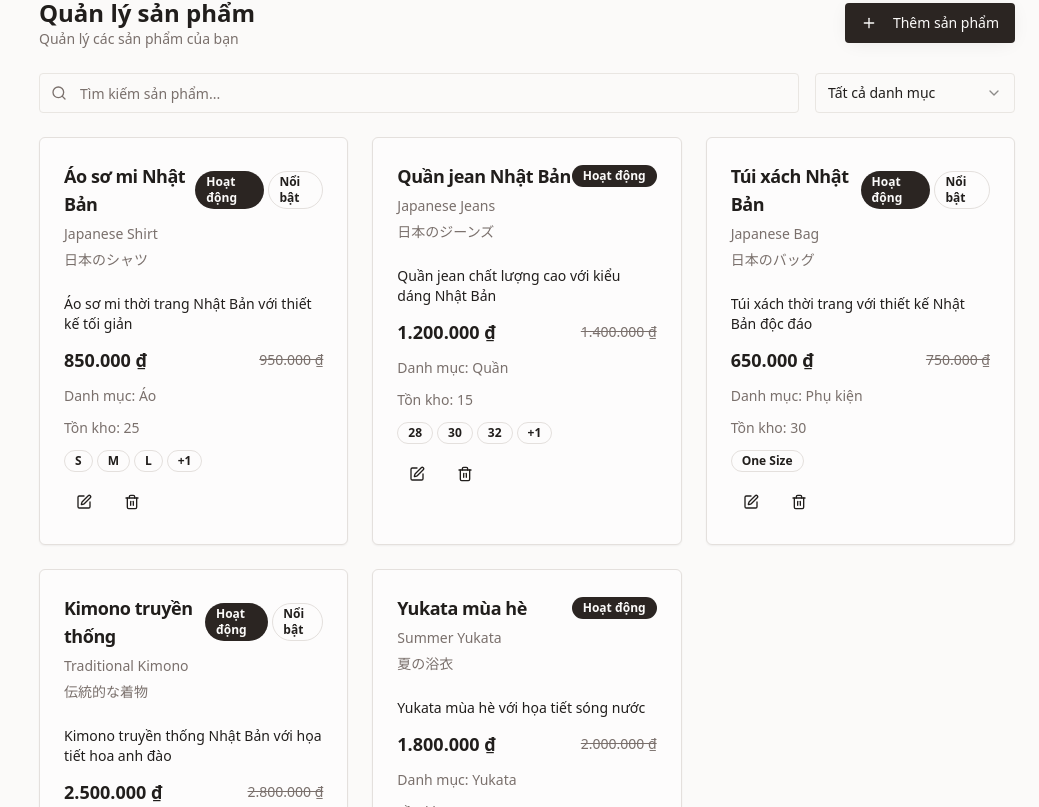
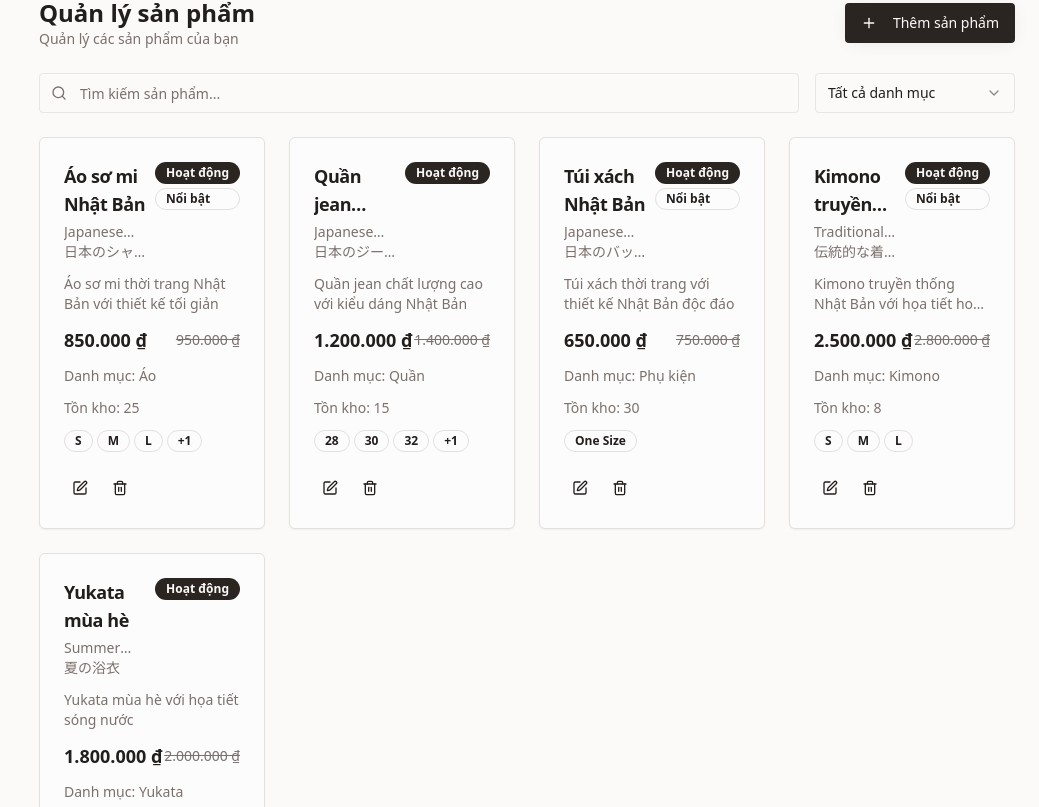
Before and after one commit to trahoangdev/koshiro-fashion, a React (Vite) app: page /admin/products in a window 1280 px wide. Shown: the part 573-1380 px from the top of the page, without its empty margins (241-1280 px from the left). Built offline with nearby package versions, Linux system fonts and the light colour scheme; sample sign-in values are in the browser's storage.

Commit message:
Improve UI consistency and layout across admin pages

```diff
--- a/src/pages/AdminCategories.tsx
+++ b/src/pages/AdminCategories.tsx
@@ -3,7 +3,8 @@ import {
   Plus,
   Edit,
   Trash2,
-  Search
+  Search,
+  Tag
 } from "lucide-react";
 import { Button } from "@/components/ui/button";
 import { Card, CardContent, CardHeader, CardTitle } from "@/components/ui/card";
@@ -242,8 +243,7 @@ export default function AdminCategories() {
         </div>
 
         {/* Search and Filters */}
-        {/* Search and Filters */}
-        <div className="mb-6">
+        <div className="space-y-4">
           <div className="relative">
             <Search className="absolute left-3 top-1/2 transform -translate-y-1/2 text-muted-foreground h-4 w-4" />
             <Input
@@ -256,40 +256,46 @@ export default function AdminCategories() {
         </div>
 
         {/* Categories Grid */}
-        <div className="grid grid-cols-1 md:grid-cols-2 lg:grid-cols-3 gap-6">
+        <div className="grid grid-cols-1 md:grid-cols-2 lg:grid-cols-3 xl:grid-cols-4 gap-6">
           {filteredCategories.map((category) => (
             <Card key={category.id}>
-              <CardHeader>
-                <div className="flex items-center justify-between">
-                  <CardTitle className="text-lg">{category.name}</CardTitle>
-                  <Badge variant={category.isActive ? "default" : "secondary"}>
+              <CardHeader className="pb-3">
+                <div className="flex items-start justify-between">
+                  <div className="flex-1 min-w-0">
+                    <CardTitle className="text-lg line-clamp-2 mb-1">{category.name}</CardTitle>
+                    {category.nameEn && (
+                      <p className="text-sm text-muted-foreground line-clamp-1">{category.nameEn}</p>
+                    )}
+                    {category.nameJa && (
+                      <p className="text-sm text-muted-foreground line-clamp-1">{category.nameJa}</p>
+                    )}
+                  </div>
+                  <Badge variant={category.isActive ? "default" : "secondary"} className="text-xs ml-2">
                     {category.isActive ? t.active : t.inactive}
                   </Badge>
                 </div>
-                {category.nameEn && (
-                  <p className="text-sm text-muted-foreground">{category.nameEn}</p>
-                )}
-                {category.nameJa && (
-                  <p className="text-sm text-muted-foreground">{category.nameJa}</p>
-                )}
               </CardHeader>
-              <CardContent>
-                <p className="text-sm mb-4">{category.description}</p>
-                <div className="flex items-center justify-between">
+              <CardContent className="pt-0">
+                <div className="space-y-3">
+                  <p className="text-sm line-clamp-2 text-muted-foreground">{category.description}</p>
+
                   <div className="text-sm text-muted-foreground">
-                    {t.productCount}: {category.productCount}
+                    {t.productCount}: <span className="font-medium">{category.productCount}</span>
                   </div>
+
+                  <div className="flex items-center justify-between pt-2">
                     <div className="flex items-center gap-2">
                       <Button
                         variant="ghost"
                         size="sm"
                         onClick={() => openEditDialog(category)}
+                        className="h-8 w-8 p-0"
                       >
                         <Edit className="h-4 w-4" />
                       </Button>
                       <AlertDialog>
                         <AlertDialogTrigger asChild>
-                        <Button variant="ghost" size="sm">
+                          <Button variant="ghost" size="sm" className="h-8 w-8 p-0">
                             <Trash2 className="h-4 w-4" />
                           </Button>
                         </AlertDialogTrigger>
@@ -312,15 +318,24 @@ export default function AdminCategories() {
                       </AlertDialog>
                     </div>
                   </div>
+                </div>
               </CardContent>
             </Card>
           ))}
         </div>
 
         {filteredCategories.length === 0 && (
-          <div className="text-center py-12">
-            <p className="text-muted-foreground">{t.noCategories}</p>
-          </div>
+          <Card>
+            <CardContent className="text-center py-12">
+              <Tag className="h-12 w-12 text-muted-foreground mx-auto mb-4" />
+              <p className="text-muted-foreground text-lg font-medium">{t.noCategories}</p>
+              <p className="text-muted-foreground text-sm mt-2">
+                {searchTerm
+                  ? "Try adjusting your search criteria"
+                  : "Get started by adding your first category"}
+              </p>
+            </CardContent>
+          </Card>
         )}
 
         {/* Edit Dialog */}
--- a/src/pages/AdminDashboard.tsx
+++ b/src/pages/AdminDashboard.tsx
@@ -37,6 +37,8 @@ export default function AdminDashboard() {
 
   const translations = {
     en: {
+      title: "Dashboard",
+      subtitle: "Overview of your business",
       totalOrders: "Total Orders",
       products: "Products",
       users: "Users",
@@ -51,6 +53,8 @@ export default function AdminDashboard() {
       completed: "Completed"
     },
     vi: {
+      title: "Bảng điều khiển",
+      subtitle: "Tổng quan về doanh nghiệp của bạn",
       totalOrders: "Tổng đơn hàng",
       products: "Sản phẩm",
       users: "Người dùng",
@@ -65,6 +69,8 @@ export default function AdminDashboard() {
       completed: "Hoàn thành"
     },
     ja: {
+      title: "ダッシュボード",
+      subtitle: "ビジネスの概要",
       totalOrders: "総注文数",
       products: "商品",
       users: "ユーザー",
@@ -112,6 +118,14 @@ export default function AdminDashboard() {
   return (
     <AdminLayout>
       <div className="space-y-6">
+        {/* Header */}
+        <div className="flex items-center justify-between">
+          <div>
+            <h1 className="text-2xl font-bold">{t.title}</h1>
+            <p className="text-sm text-muted-foreground">{t.subtitle}</p>
+          </div>
+        </div>
+
         {/* Stats Grid */}
         <div className="grid grid-cols-1 md:grid-cols-2 lg:grid-cols-4 gap-6">
           <Card>
--- a/src/pages/AdminProducts.tsx
+++ b/src/pages/AdminProducts.tsx
@@ -3,7 +3,8 @@ import {
   Plus,
   Edit,
   Trash2,
-  Search
+  Search,
+  Package
 } from "lucide-react";
 import { Button } from "@/components/ui/button";
 import { Card, CardContent, CardHeader, CardTitle } from "@/components/ui/card";
@@ -330,8 +331,7 @@ export default function AdminProducts() {
         </div>
 
         {/* Search and Filters */}
-        {/* Search and Filters */}
-        <div className="mb-6 space-y-4">
+        <div className="space-y-4">
           <div className="flex flex-col md:flex-row gap-4">
             <div className="relative flex-1">
               <Search className="absolute left-3 top-1/2 transform -translate-y-1/2 text-muted-foreground h-4 w-4" />
@@ -359,31 +359,33 @@ export default function AdminProducts() {
         </div>
 
         {/* Products Grid */}
-        <div className="grid grid-cols-1 md:grid-cols-2 lg:grid-cols-3 gap-6">
+        <div className="grid grid-cols-1 md:grid-cols-2 lg:grid-cols-3 xl:grid-cols-4 gap-6">
           {filteredProducts.map((product) => (
             <Card key={product.id}>
-              <CardHeader>
-                <div className="flex items-center justify-between">
-                  <CardTitle className="text-lg line-clamp-2">{product.name}</CardTitle>
-                  <div className="flex gap-1">
-                    <Badge variant={product.isActive ? "default" : "secondary"}>
+              <CardHeader className="pb-3">
+                <div className="flex items-start justify-between">
+                  <div className="flex-1 min-w-0">
+                    <CardTitle className="text-lg line-clamp-2 mb-1">{product.name}</CardTitle>
+                    {product.nameEn && (
+                      <p className="text-sm text-muted-foreground line-clamp-1">{product.nameEn}</p>
+                    )}
+                    {product.nameJa && (
+                      <p className="text-sm text-muted-foreground line-clamp-1">{product.nameJa}</p>
+                    )}
+                  </div>
+                  <div className="flex flex-col gap-1 ml-2">
+                    <Badge variant={product.isActive ? "default" : "secondary"} className="text-xs">
                       {product.isActive ? t.active : t.inactive}
                     </Badge>
                     {product.isFeatured && (
-                      <Badge variant="outline">{t.featured}</Badge>
+                      <Badge variant="outline" className="text-xs">{t.featured}</Badge>
                     )}
                   </div>
                 </div>
-                {product.nameEn && (
-                  <p className="text-sm text-muted-foreground">{product.nameEn}</p>
-                )}
-                {product.nameJa && (
-                  <p className="text-sm text-muted-foreground">{product.nameJa}</p>
-                )}
               </CardHeader>
-              <CardContent>
+              <CardContent className="pt-0">
                 <div className="space-y-3">
-                  <p className="text-sm line-clamp-2">{product.description}</p>
+                  <p className="text-sm line-clamp-2 text-muted-foreground">{product.description}</p>
 
                   <div className="flex items-center justify-between">
                     <span className="font-bold text-lg">{formatCurrencyForDisplay(product.price)}</span>
@@ -395,11 +397,11 @@ export default function AdminProducts() {
                   </div>
 
                   <div className="text-sm text-muted-foreground">
-                    {t.category}: {product.category?.name || "N/A"}
+                    {t.category}: <span className="font-medium">{product.category?.name || "N/A"}</span>
                   </div>
 
                   <div className="text-sm text-muted-foreground">
-                    {t.stock}: {product.stock}
+                    {t.stock}: <span className="font-medium">{product.stock}</span>
                   </div>
 
                   <div className="flex flex-wrap gap-1">
@@ -415,18 +417,19 @@ export default function AdminProducts() {
                     )}
                   </div>
 
-                  <div className="flex items-center justify-between">
+                  <div className="flex items-center justify-between pt-2">
                     <div className="flex items-center gap-2">
                       <Button
                         variant="ghost"
                         size="sm"
                         onClick={() => openEditDialog(product)}
+                        className="h-8 w-8 p-0"
                       >
                         <Edit className="h-4 w-4" />
                       </Button>
                       <AlertDialog>
                         <AlertDialogTrigger asChild>
-                          <Button variant="ghost" size="sm">
+                          <Button variant="ghost" size="sm" className="h-8 w-8 p-0">
                             <Trash2 className="h-4 w-4" />
                           </Button>
                         </AlertDialogTrigger>
@@ -456,9 +459,17 @@ export default function AdminProducts() {
         </div>
 
         {filteredProducts.length === 0 && (
-          <div className="text-center py-12">
-            <p className="text-muted-foreground">{t.noProducts}</p>
-          </div>
+          <Card>
+            <CardContent className="text-center py-12">
+              <Package className="h-12 w-12 text-muted-foreground mx-auto mb-4" />
+              <p className="text-muted-foreground text-lg font-medium">{t.noProducts}</p>
+              <p className="text-muted-foreground text-sm mt-2">
+                {searchTerm || selectedCategory !== "all"
+                  ? "Try adjusting your search or filter criteria"
+                  : "Get started by adding your first product"}
+              </p>
+            </CardContent>
+          </Card>
         )}
 
         {/* Edit Dialog */}
```
Lines whose indentation alone changed are shown as unchanged.
